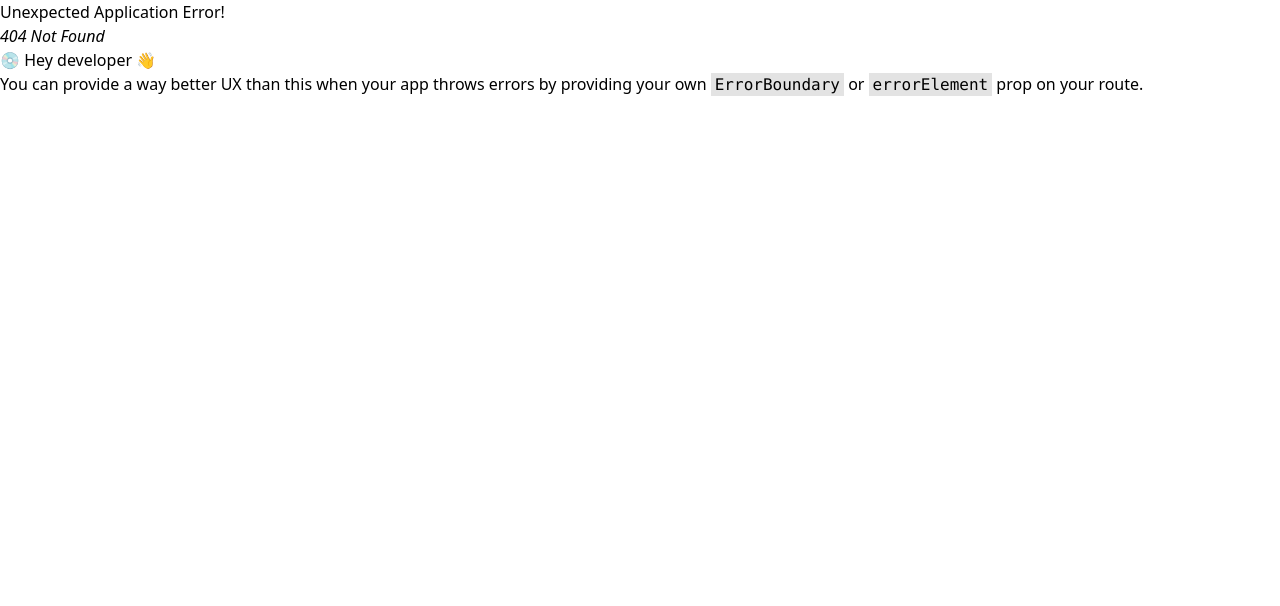
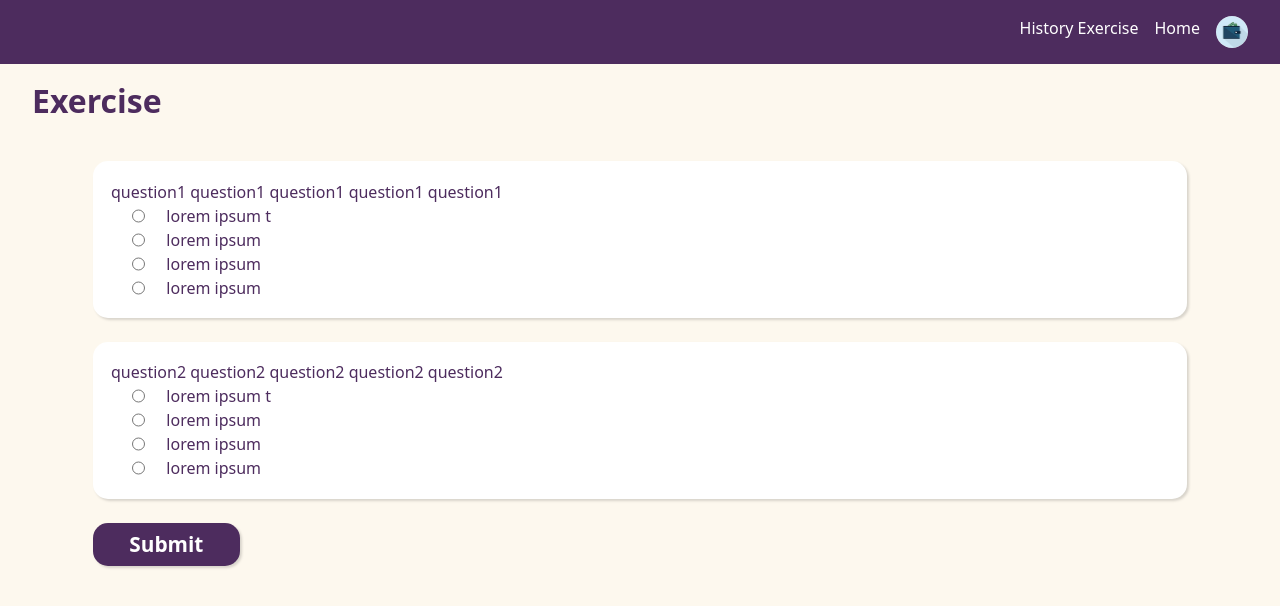
Before and after one commit to IF3110-2023-02-42/SPA, a React (Vite) app: page /exercise in a window 1280 px wide. Before the commit this address had no page. Shown: the top 606 px of the page. Built offline with nearby package versions, Linux system fonts and the light colour scheme.

Commit message:
feat exercise fe

```diff
--- /dev/null
+++ b/src/pages/exercise/Exercise.tsx
@@ -0,0 +1,55 @@
+import Navbar from "../../components/Navbar"
+
+const Exercise = () => {
+    const q = [
+        {
+            ID_Soal:"1",
+            pertanyaan:"question1 question1 question1 question1 question1",
+            jawaban_benar:"lorem ipsum t",
+            jawaban_salah:["lorem ipsum", "lorem ipsum", "lorem ipsum"]
+        },
+        {
+            ID_Soal:"2",
+            pertanyaan:"question2 question2 question2 question2 question2",
+            jawaban_benar:"lorem ipsum t",
+            jawaban_salah:["lorem ipsum", "lorem ipsum", "lorem ipsum"]
+        },
+    ]
+
+    const qElements = q.map((el) => (
+        <div className="w-[90%] bg-[white] flex flex-col ml-[5%] mb-[2%] rounded-[15px] p-[1.5%] text-[#4D2C5E] [box-shadow:rgba(0,_0,_0,_0.15)_1.95px_1.95px_2.6px]">
+                <p>{el.pertanyaan}</p>
+                <div className="flex flex-row">
+                    <input className="ml-[2%]" type="radio" name={el.ID_Soal} value={el.jawaban_benar}></input>
+                    <label className="ml-[2%]">{el.jawaban_benar}</label>
+                </div>
+                <div className="flex flex-row">
+                    <input className="ml-[2%]" type="radio" name={el.ID_Soal} value={el.jawaban_salah[0]}></input>
+                    <label className="ml-[2%]">{el.jawaban_salah[0]}</label>
+                </div>
+                <div className="flex flex-row">
+                    <input className="ml-[2%]" type="radio" name={el.ID_Soal} value={el.jawaban_salah[1]}></input>
+                    <label className="ml-[2%]">{el.jawaban_salah[1]}</label>
+                </div>
+                <div className="flex flex-row">
+                    <input className="ml-[2%]" type="radio" name={el.ID_Soal} value={el.jawaban_salah[2]}></input>
+                    <label className="ml-[2%]">{el.jawaban_salah[2]}</label>
+                </div>
+            </div>
+      ));
+
+    return (
+    <main>
+        <Navbar />
+        <body className="h-screen items-center pl-[2.5%] pr-[2.5%] py-[1%] bg-[#fdf8ee] relative">
+            <h1 className="text-[#4D2C5E] text-[2rem] font-bold mb-[3%]">Exercise</h1>
+            {qElements}
+            <button className="bg-[#4D2C5E] max-w-[fit-content] ml-[5%] mb-[1%] mr-[2%] pb-[0.5%] pt-[0.5%] pr-[3%] pl-[3%] rounded-[15px] border-[none] flex-row [box-shadow:rgba(0,_0,_0,_0.15)_1.95px_1.95px_2.6px] hover:scale-[100%] active:bg-[#30123f]">
+                <h3 className="text-[white] text-[1.3rem] font-bold">Submit</h3>
+            </button>
+        </body>
+    </main>
+    );
+};
+
+export default Exercise;
--- a/src/route.tsx
+++ b/src/route.tsx
@@ -3,6 +3,7 @@ import Home from "./pages/home/Home";
 import Login from "./pages/login/Login";
 import Register from "./pages/register/Register";
 import DiscussionView from "./pages/discussion/DiscussionView";
+import Exercise from "./pages/exercise/Exercise";
 
 export const router = () =>
   createBrowserRouter([
@@ -26,6 +27,10 @@ export const router = () =>
           path: "/discussion_view",
           element: <DiscussionView />,
         },
+        {
+          path: "/exercise",
+          element: <Exercise />,
+        },
       ],
     },
   ]);
```
